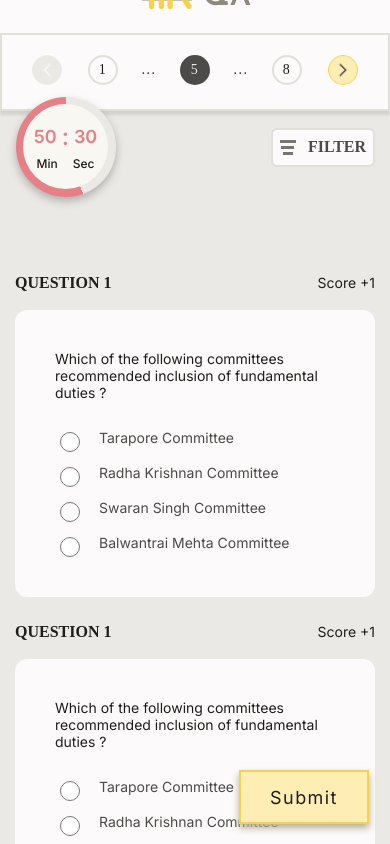
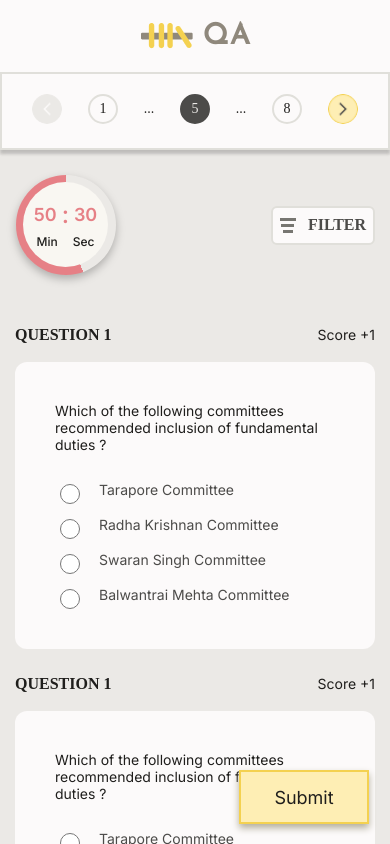
Before and after one commit to Rani-rathod/mcq-test-portal, a Next.js app: page /McqComponent in a window 390 px wide. Shown: the top 844 px of the page. Built offline with nearby package versions, Linux system fonts and the light colour scheme.

Commit message:
fixed mobil timer

```diff
--- a/app/McqComponent/Container.css
+++ b/app/McqComponent/Container.css
@@ -89,6 +89,7 @@
         display: block;
         width: 100%;
         margin: auto;
+        padding-top: 0px;
 
     }
 }
--- a/app/McqComponent/header.css
+++ b/app/McqComponent/header.css
@@ -6,12 +6,11 @@
     display: flex;
     width: 1200px;
     margin: auto;
-    text-align: center;
     justify-content: space-between;
-    position: relative;
     height: auto;
+    font-weight: 700;
+    align-items: center;
 }
-
 
 
 @media (max-width:576px) {
@@ -22,7 +21,7 @@
         border: none;
         height: auto;
         margin: auto;
-        background: var(--Light-a, #FCFAFA);
+        background: #FCFAFA;
         box-shadow: 0px 4px 3px 0px rgba(0, 0, 0, 0.10);
     }
 
--- a/app/McqComponent/style.css
+++ b/app/McqComponent/style.css
@@ -17,20 +17,7 @@ body {
     /* border: 1px solid red; */
 
 }
-.header-box {
-    gap: 5px;
-    height: 72px;
-    color: #8F887C;
-    font-family: "Josefin Sans";
-    font-size: 28.736px;
-    font-weight: 700;
-    /* line-height: 100%; */
-    letter-spacing: 1.437px;
-    margin: auto;
-    display: flex;
-    align-items: center;
 
-}
 
 
 @media (max-width: 576px) {
--- a/app/SubmitComponent/SubmitComponent.css
+++ b/app/SubmitComponent/SubmitComponent.css
@@ -45,6 +45,7 @@ body{
     font-weight: 600;
     line-height: 120%;
     letter-spacing: -0.48px
+
 }
 .submit-massage1{
     text-align: center;
@@ -61,6 +62,7 @@ body{
     font-size: 15px;
     font-weight: 400;
     margin:12px 9px 0px 23px;
+    line-height: 150%;
 }
 .check-score-button{
     text-align: center;
--- a/app/globals.css
+++ b/app/globals.css
@@ -209,8 +209,11 @@ body {
     padding-left: 25px;
     margin-bottom: 0;
     color: #4C4B49;
+    font-family: Inter;
+    font-size: 14px;
+    line-height: 150%;
+}
 
-}
 
 .test-rule {
     margin-top: 8px;
```
Lines whose indentation alone changed are shown as unchanged.
